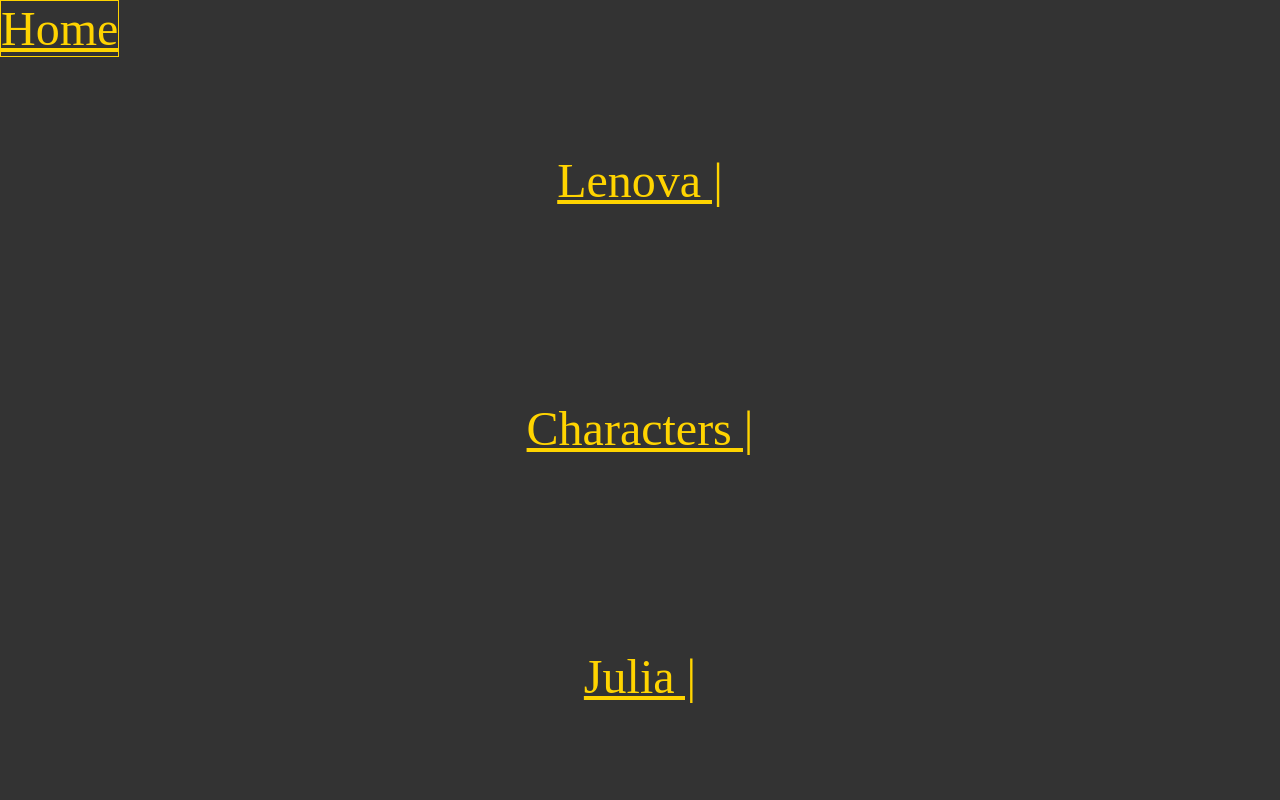
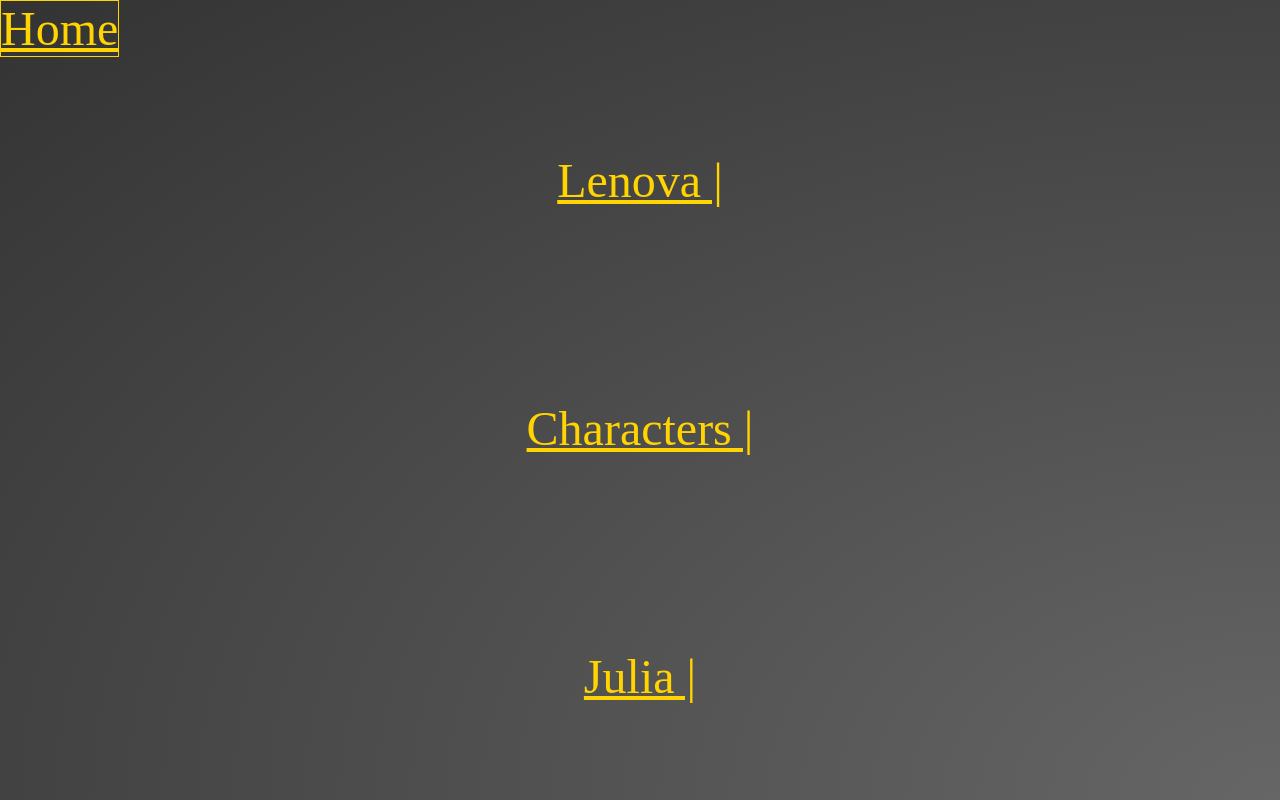
Before and after one commit to Nickvs99/DnD-campaign-companion, a Vue app: page /#/ in a window 1280 px wide. Built offline with nearby package versions, Linux system fonts and the light colour scheme.

Commit message:
Added radial gradient background

```diff
--- a/src/App.vue
+++ b/src/App.vue
@@ -1,5 +1,6 @@
 <template>
 
+<BackGround />
 <NavBar />
 <router-view v-slot="{Component}">
     <transition name="fade" mode="out-in">
@@ -10,11 +11,12 @@
 </template>
 
 <script>
+import BackGround from "@/components/BackGround.vue";
 import NavBar from "@/components/NavBar.vue";
 
 export default {
     name: "App",
-    components: {NavBar}
+    components: {BackGround, NavBar}
 };
 </script>
 
--- /dev/null
+++ b/src/components/BackGround.vue
@@ -0,0 +1,18 @@
+<template>
+
+<div class="background"></div>
+
+</template>
+
+<style>
+
+.background {
+    position: fixed;
+    width: 100vw;
+    height: 100vh;
+    background: radial-gradient(ellipse at right bottom, var(--gradient-color-primary), var(--gradient-color-secondary));
+
+    z-index: -1;
+}
+
+</style>
--- a/src/components/GoogleDoc.vue
+++ b/src/components/GoogleDoc.vue
@@ -111,8 +111,8 @@ export default {
 
     // Overwrite default css applied by google
     * {
-        color: var(--secondary-color) !important;
-        background-color: var(--primary-color) !important;
+        color: var(--font-color) !important;
+        background: none !important;
     }
 
     .doc-content {
--- a/src/styles/_globals.scss
+++ b/src/styles/_globals.scss
@@ -1,33 +1,33 @@
 :root{
-    --primary-color: #333;
-    --secondary-color: #ffd400;
+    --font-color: #ffd400;
+    --gradient-color-primary: #666;
+    --gradient-color-secondary: #333;
 }
 
 a {
-    color: var(--secondary-color);
+    color: var(--font-color);
 }
 
 body {
     margin: 0;
-    background-color: var(--primary-color);
-    color: var(--secondary-color);
+    color: var(--font-color);
 }
 
 button {
-    background-color: var(--primary-color);
-    color: var(--secondary-color);
-    border-color: var(--secondary-color);
+    background: none;
+    color: var(--font-color);
+    border-color: var(--font-color);
     border-style: solid;
 }
 
 input {
-    background-color: var(--primary-color);
-    color: var(--secondary-color);
-    border-color: var(--secondary-color);
+    background: none;
+    color: var(--font-color);
+    border-color: var(--font-color);
     border-style: solid;
 
     &::placeholder{
-        color: var(--secondary-color);
+        color: var(--font-color);
     }
 }
 
```
